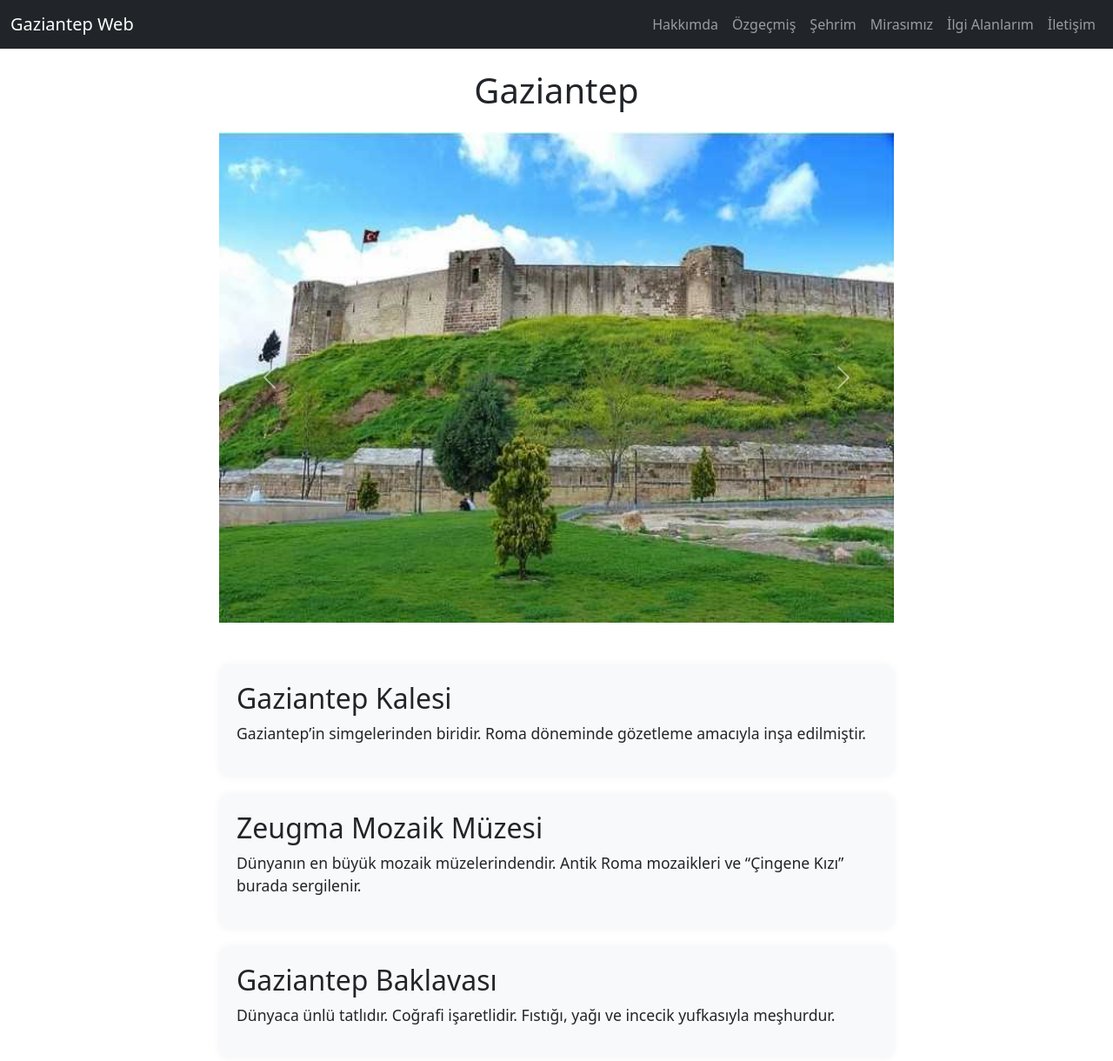
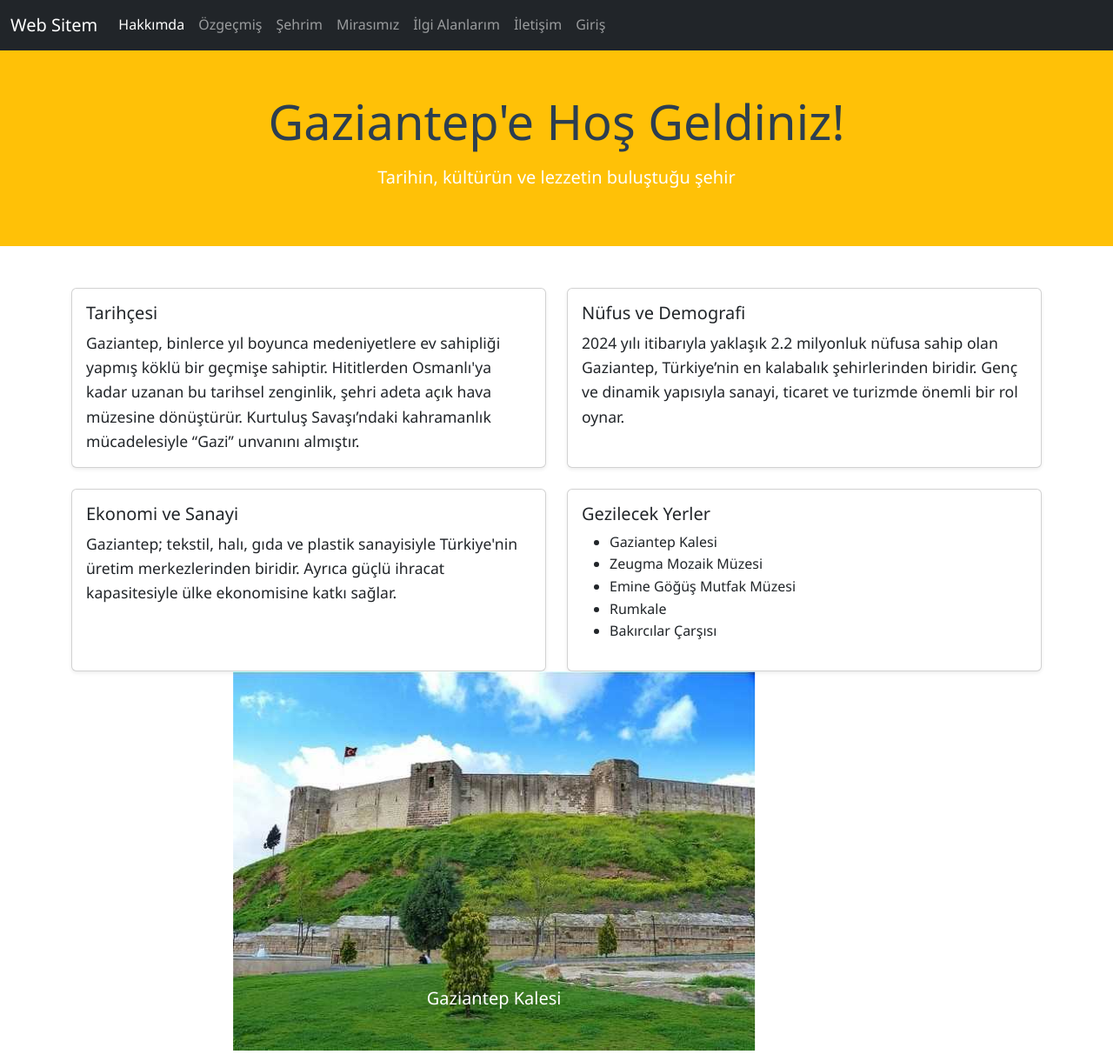
Before and after one commit to ardaklic27/web-teknolojileri, a plain HTML site: page sehrim.html in a window 1280 px wide. Shown: the top 1220 px of the page at 87% size. Drawn offline with nearby package versions, Linux system fonts and the light colour scheme.

Commit message:
şehrim sayfası düzenlendi.

```diff
--- a/sehrim.html
+++ b/sehrim.html
@@ -1,94 +1,140 @@
 <!DOCTYPE html>
 <html lang="tr">
 <head>
-  <meta charset="UTF-8">
+  <meta charset="UTF-8" />
+  <meta name="viewport" content="width=device-width, initial-scale=1.0"/>
   <title>Şehrim - Gaziantep</title>
-  <link href="https://cdn.jsdelivr.net/npm/bootstrap@5.3.0/dist/css/bootstrap.min.css" rel="stylesheet">
-
-  <link rel="stylesheet" href="style.css">
-  <link href="https://cdn.jsdelivr.net/npm/bootstrap@5.3.0/dist/css/bootstrap.min.css" rel="stylesheet">
+  <link href="https://cdn.jsdelivr.net/npm/bootstrap@5.3.0/dist/css/bootstrap.min.css" rel="stylesheet"/>
+  <link rel="stylesheet" href="style.css"/>
 </head>
 <body>
+
+  <!-- Navigasyon Menüsü -->
   <nav class="navbar navbar-expand-lg navbar-dark bg-dark">
     <div class="container-fluid">
-    <a class="navbar-brand" href="index.html">Gaziantep Web</a>
+      <a class="navbar-brand" href="index.html"> Web Sitem</a>
       <button class="navbar-toggler" type="button" data-bs-toggle="collapse" data-bs-target="#navbarNav">
         <span class="navbar-toggler-icon"></span>
       </button>
       <div class="collapse navbar-collapse" id="navbarNav">
-      <ul class="navbar-nav ms-auto">
-        <li class="nav-item">
-          <a class="nav-link" href="index.html">Hakkımda</a>
-        </li>
-        <li class="nav-item">
-          <a class="nav-link" href="ozgecmis.html">Özgeçmiş</a>
-        </li>
-        <li class="nav-item">
-          <a class="nav-link" href="sehrim.html">Şehrim</a>
-        </li>
-        <li class="nav-item">
-          <a class="nav-link" href="mirasimiz.html">Mirasımız</a>
-        </li>
-        <li class="nav-item">
-          <a class="nav-link" href="ilgialanlarim.html">İlgi Alanlarım</a>
-        </li>
-        <li class="nav-item">
-          <a class="nav-link" href="iletisim.html">İletişim</a>
-        </li>
+        <ul class="navbar-nav">
+          <li class="nav-item"><a class="nav-link active" href="index.html">Hakkımda</a></li>
+          <li class="nav-item"><a class="nav-link" href="ozgecmis.html">Özgeçmiş</a></li>
+          <li class="nav-item"><a class="nav-link" href="#">Şehrim</a></li>
+          <li class="nav-item"><a class="nav-link" href="#">Mirasımız</a></li>
+          <li class="nav-item"><a class="nav-link" href="#">İlgi Alanlarım</a></li>
+          <li class="nav-item"><a class="nav-link" href="#">İletişim</a></li>
+          <li class="nav-item"><a class="nav-link" href="#">Giriş</a></li>
         </ul>
       </div>
     </div>
   </nav>
+  <!-- Sayfa Başlığı -->
+  <header class="bg-warning text-center text-white py-5">
+    <h1 class="display-4">Gaziantep'e Hoş Geldiniz!</h1>
+    <p class="lead">Tarihin, kültürün ve lezzetin buluştuğu şehir</p>
+  </header>
 
-<main class="container mt-4">
+  <!-- Gaziantep Tanıtım Kartları -->
+  <div class="container mt-5">
 
-  <h1 class="text-center mb-4">Gaziantep</h1>
+    <div class="row g-4">
 
-  <!-- SLIDER -->
-  <div id="gaziantepSlider" class="carousel slide mb-5" data-bs-ride="carousel">
+      <!-- Tarih -->
+      <div class="col-md-6">
+        <div class="card h-100 shadow-sm">
+          <div class="card-body">
+            <h5 class="card-title">Tarihçesi</h5>
+            <p class="card-text">
+              Gaziantep, binlerce yıl boyunca medeniyetlere ev sahipliği yapmış köklü bir geçmişe sahiptir. Hititlerden Osmanlı'ya kadar uzanan bu tarihsel zenginlik, şehri adeta açık hava müzesine dönüştürür. Kurtuluş Savaşı’ndaki kahramanlık mücadelesiyle “Gazi” unvanını almıştır.
+            </p>
+          </div>
+        </div>
+      </div>
+
+      <!-- Nüfus -->
+      <div class="col-md-6">
+        <div class="card h-100 shadow-sm">
+          <div class="card-body">
+            <h5 class="card-title">Nüfus ve Demografi</h5>
+            <p class="card-text">
+              2024 yılı itibarıyla yaklaşık 2.2 milyonluk nüfusa sahip olan Gaziantep, Türkiye’nin en kalabalık şehirlerinden biridir. Genç ve dinamik yapısıyla sanayi, ticaret ve turizmde önemli bir rol oynar.
+            </p>
+          </div>
+        </div>
+      </div>
+
+      <!-- Ekonomi -->
+      <div class="col-md-6">
+        <div class="card h-100 shadow-sm">
+          <div class="card-body">
+            <h5 class="card-title">Ekonomi ve Sanayi</h5>
+            <p class="card-text">
+              Gaziantep; tekstil, halı, gıda ve plastik sanayisiyle Türkiye'nin üretim merkezlerinden biridir. Ayrıca güçlü ihracat kapasitesiyle ülke ekonomisine katkı sağlar.
+            </p>
+          </div>
+        </div>
+      </div>
+
+      <!-- Turizm -->
+      <div class="col-md-6">
+        <div class="card h-100 shadow-sm">
+          <div class="card-body">
+            <h5 class="card-title">Gezilecek Yerler</h5>
+            <ul>
+              <li>Gaziantep Kalesi</li>
+              <li>Zeugma Mozaik Müzesi</li>
+              <li>Emine Göğüş Mutfak Müzesi</li>
+              <li>Rumkale</li>
+              <li>Bakırcılar Çarşısı</li>
+            </ul>
+          </div>
+        </div>
+      </div>
+
+    </div>
+  </div>
+
+<!-- Şehrim Sayfası Slider Bölümü -->
+<div id="gaziantepSlider" class="carousel slide mb-4" data-bs-ride="carousel">
   <div class="carousel-inner">
-      <div class="carousel-item active">
-        <a href="#kale"><img src="img/gaziantep-kalesi.jpg" class="d-block w-100" alt="Gaziantep Kalesi"></a>
+    <div class="carousel-item active text-center">
+      <img src="img/gaziantep-kalesi.jpg" class="slider-img" alt="Gaziantep Kalesi">
+      <div class="carousel-caption d-none d-md-block">
+        <h5>Gaziantep Kalesi</h5>
       </div>
-      <div class="carousel-item">
-        <a href="#zeugma"><img src="img/zeugma.jpg" class="d-block w-100" alt="Zeugma Mozaik Müzesi"></a>
     </div>
-      <div class="carousel-item">
-        <a href="#baklava"><img src="img/baklava.jpg" class="d-block w-100" alt="Gaziantep Baklavası"></a>
+    <div class="carousel-item text-center">
+      <img src="img/zoo.jpg" class="slider-img" alt="Gaziantep Hayvanat Bahçesi">
+      <div class="carousel-caption d-none d-md-block">
+        <h5>Hayvanat Bahçesi</h5>
       </div>
-      <div class="carousel-item">
-        <a href="#tahsildar"><img src="img/tahsildar-camii.jpg" class="d-block w-100" alt="Tahsildar Camii"></a>
+    </div>
+    <div class="carousel-item text-center">
+      <img src="img/zeugma.jpg" class="slider-img" alt="Zeugma Müzesi">
+      <div class="carousel-caption d-none d-md-block">
+        <h5>Zeugma Mozaik Müzesi</h5>
+      </div>
+    </div>
+    <div class="carousel-item text-center">
+      <img src="img/bakircilar.jpg" class="slider-img" alt="Bakırcılar Çarşısı">
+      <div class="carousel-caption d-none d-md-block">
+        <h5>Bakırcılar Çarşısı</h5>
+      </div>
     </div>
   </div>
   <button class="carousel-control-prev" type="button" data-bs-target="#gaziantepSlider" data-bs-slide="prev">
-      <span class="carousel-control-prev-icon"></span>
+    <span class="carousel-control-prev-icon" aria-hidden="true"></span>
+    <span class="visually-hidden">Önceki</span>
   </button>
   <button class="carousel-control-next" type="button" data-bs-target="#gaziantepSlider" data-bs-slide="next">
-      <span class="carousel-control-next-icon"></span>
+    <span class="carousel-control-next-icon" aria-hidden="true"></span>
+    <span class="visually-hidden">Sonraki</span>
   </button>
 </div>
 
-  <!-- Bilgiler -->
-  <section id="kale">
-    <h2>Gaziantep Kalesi</h2>
-    <p>Gaziantep’in simgelerinden biridir. Roma döneminde gözetleme amacıyla inşa edilmiştir.</p>
-  </section>
+  <!-- Bootstrap JS -->
+  <script src="https://cdn.jsdelivr.net/npm/bootstrap@5.3.0/dist/js/bootstrap.bundle.min.js"></script>
 
-  <section id="zeugma">
-    <h2>Zeugma Mozaik Müzesi</h2>
-    <p>Dünyanın en büyük mozaik müzelerindendir. Antik Roma mozaikleri ve “Çingene Kızı” burada sergilenir.</p>
-  </section>
-
-  <section id="baklava">
-    <h2>Gaziantep Baklavası</h2>
-    <p>Dünyaca ünlü tatlıdır. Coğrafi işaretlidir. Fıstığı, yağı ve incecik yufkasıyla meşhurdur.</p>
-  </section>
-
-  <section id="tahsildar">
-    <h2>Tahsildar Mehmet Camii</h2>
-    <p>17. yüzyılda yapılmıştır. Osmanlı dönemi mimarisini yansıtır.</p>
-  </section>
-
-</main>
-
-<script
+</body>
+</html>
```
Lines whose indentation alone changed are shown as unchanged.
